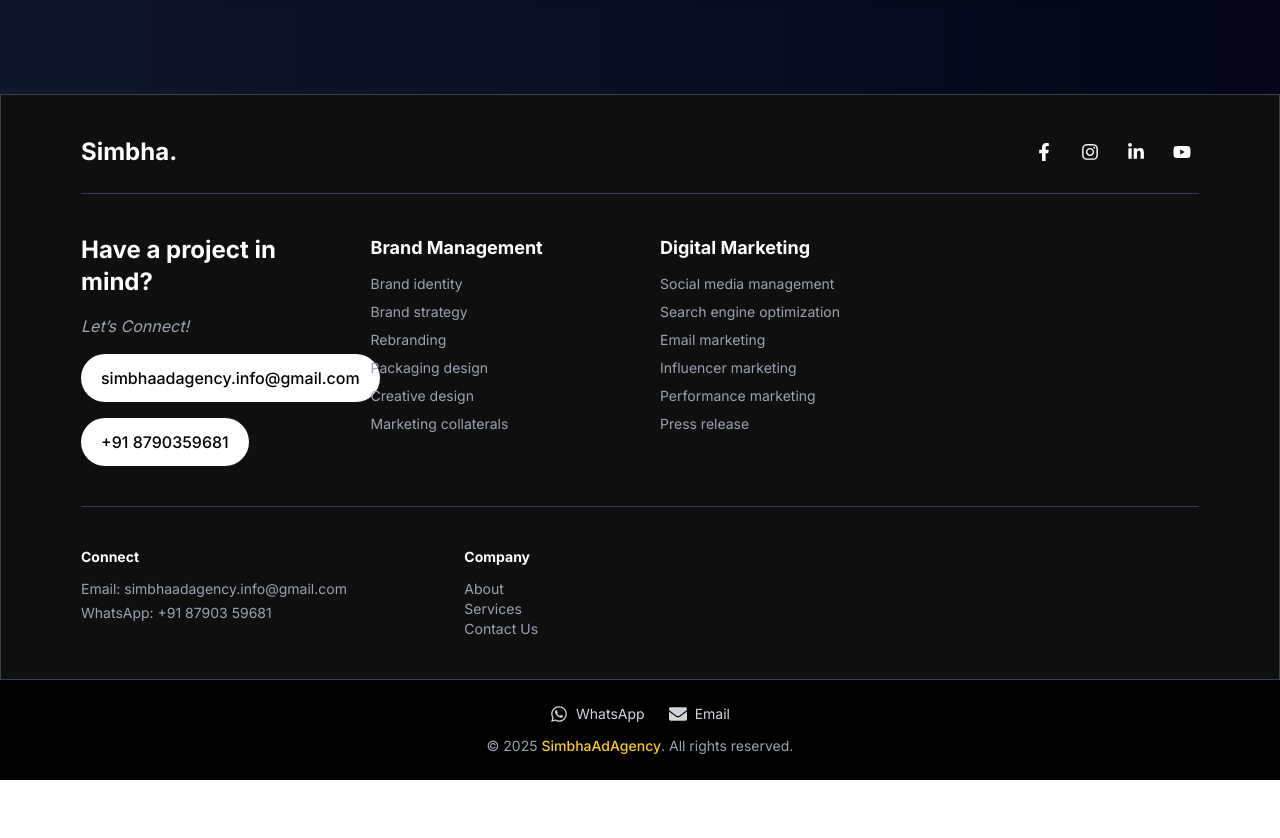
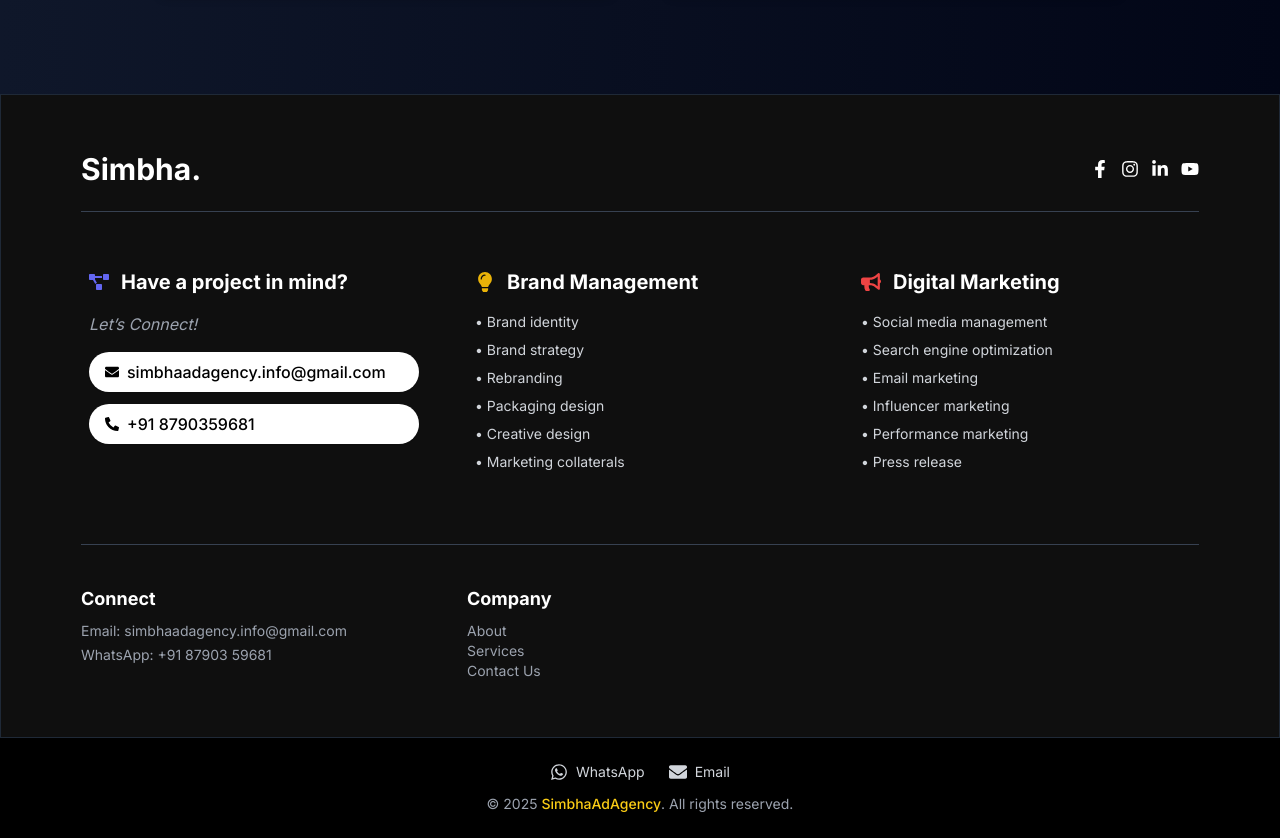
Before and after one commit to koyyana-rahul/Simbha, a React (Create React App) app: page / in a window 1280 px wide. Shown: the part 2875-3713 px from the top of the page. Before the commit the page ends 3655 px from the top, so only its background shows below. Built offline with nearby package versions, Linux system fonts and the light colour scheme.

Commit message:
changes of connect section

```diff
--- a/src/components/ConnectSection.js
+++ b/src/components/ConnectSection.js
@@ -5,141 +5,106 @@
   FaInstagram,
   FaLinkedinIn,
   FaYoutube,
+  FaEnvelope,
+  FaPhoneAlt,
+  FaLightbulb,
+  FaBullhorn,
+  FaProjectDiagram,
 } from "react-icons/fa";
 
 const ConnectSection = () => {
   return (
-    <section className="border border-gray-300 dark:border-gray-700 bg-[#F9FAFB] dark:bg-[#0F0F0F] text-black dark:text-white px-4 sm:px-8 md:px-16 lg:px-20 py-10 transition-colors duration-500">
+    <section className="border border-gray-200 dark:border-gray-800 bg-[#F9FAFB] dark:bg-[#0F0F0F] text-black dark:text-white px-6 sm:px-12 lg:px-20 py-14 transition-colors duration-500 font-inter">
       {/* Top Bar */}
-      <div className="flex flex-col sm:flex-row items-center justify-between border-b border-gray-300 dark:border-gray-700 pb-6 mb-10 gap-6 sm:gap-0">
-        <h1 className="text-2xl font-bold text-black dark:text-white">
-          Simbha.
-        </h1>
-        <div className="flex flex-wrap gap-3 text-lg">
-          {/* Facebook */}
-          <a
-            href="https://facebook.com"
-            target="_blank"
-            rel="noopener noreferrer"
-            className="group p-2 rounded-full text-black dark:text-white hover:bg-[#1877F2] hover:text-white transition duration-300"
-          >
-            <FaFacebookF />
-          </a>
-
-          {/* Instagram */}
-          <a
-            href="https://instagram.com"
-            target="_blank"
-            rel="noopener noreferrer"
-            className="group rounded-full transition duration-300"
-          >
-            <div className="p-2 rounded-full text-black dark:text-white group-hover:bg-gradient-to-tr group-hover:from-pink-500 group-hover:to-yellow-500 group-hover:text-white transition duration-300">
-              <FaInstagram />
-            </div>
-          </a>
-
-          {/* LinkedIn */}
-          <a
-            href="https://linkedin.com"
-            target="_blank"
-            rel="noopener noreferrer"
-            className="group p-2 rounded-full text-black dark:text-white hover:bg-[#0077B5] hover:text-white transition duration-300"
-          >
-            <FaLinkedinIn />
-          </a>
-
-          {/* YouTube */}
-          <a
-            href="https://youtube.com"
-            target="_blank"
-            rel="noopener noreferrer"
-            className="group p-2 rounded-full text-black dark:text-white hover:bg-[#FF0000] hover:text-white transition duration-300"
-          >
-            <FaYoutube />
-          </a>
+      <div className="flex flex-col sm:flex-row items-center justify-between border-b border-gray-300 dark:border-gray-700 pb-6 mb-12 gap-6 sm:gap-0">
+        <h1 className="text-3xl font-bold">Simbha.</h1>
+        <div className="flex gap-3 text-lg">
+          <a href="#" className="hover:text-blue-600 transition"><FaFacebookF /></a>
+          <a href="#" className="hover:text-pink-500 transition"><FaInstagram /></a>
+          <a href="#" className="hover:text-blue-800 transition"><FaLinkedinIn /></a>
+          <a href="#" className="hover:text-red-600 transition"><FaYoutube /></a>
         </div>
       </div>
 
-      {/* Main Grid */}
-      <div className="grid md:grid-cols-2 lg:grid-cols-4 gap-10 border-b border-gray-300 dark:border-gray-700 pb-10">
-        {/* Contact Info */}
-        <div className="space-y-4">
-          <h2 className="text-2xl font-bold">Have a project in mind?</h2>
-          <p className="italic text-gray-600 dark:text-gray-400">
-            Let’s Connect!
-          </p>
-          <a
-            href="mailto:simbhaadagency.info@gmail.com"
-            className="block bg-black dark:bg-white text-white dark:text-black px-5 py-3 rounded-full font-medium w-max hover:opacity-80 transition"
-          >
-            simbhaadagency.info@gmail.com
-          </a>
-          <a
-            href="tel:+918790359681"
-            className="block bg-black dark:bg-white text-white dark:text-black px-5 py-3 rounded-full font-medium w-max hover:opacity-80 transition"
-          >
-            +91 8790359681
-          </a>
+      {/* Main Cards Section */}
+      <div className="flex flex-col lg:flex-row justify-between gap-10 mb-16">
+        {/* Card 1: Have a project in mind? */}
+        <div className="p-2 lg:max-w-sm w-full transition">
+          <div className="flex items-center gap-3 mb-4">
+            <FaProjectDiagram className="text-indigo-500 text-xl" />
+            <h2 className="text-xl font-semibold">Have a project in mind?</h2>
+          </div>
+          <p className="text-gray-600 dark:text-gray-400 italic mb-4">Let’s Connect!</p>
+          <div className="flex flex-col gap-3">
+            <a
+              href="mailto:simbhaadagency.info@gmail.com"
+              title="simbhaadagency.info@gmail.com"
+              className="flex items-center gap-2 bg-gray-100 dark:bg-white text-black px-4 py-2 rounded-full font-medium shadow-sm hover:opacity-80 truncate"
+            >
+              <FaEnvelope className="text-sm" />
+              simbhaadagency.info@gmail.com
+            </a>
+            <a
+              href="tel:+918790359681"
+              className="flex items-center gap-2 bg-gray-100 dark:bg-white text-black px-4 py-2 rounded-full font-medium shadow-sm hover:opacity-80"
+            >
+              <FaPhoneAlt className="text-sm" />
+              +91 8790359681
+            </a>
+          </div>
         </div>
 
-        {/* Brand Management */}
-        <div>
-          <h3 className="text-lg font-semibold mb-3">Brand Management</h3>
-          <ul className="space-y-2 text-sm text-gray-700 dark:text-gray-400">
-            <li>Brand identity</li>
-            <li>Brand strategy</li>
-            <li>Rebranding</li>
-            <li>Packaging design</li>
-            <li>Creative design</li>
-            <li>Marketing collaterals</li>
+        {/* Card 2: Brand Management */}
+        <div className="p-2 lg:max-w-sm w-full transition">
+          <div className="flex items-center gap-3 mb-4">
+            <FaLightbulb className="text-yellow-500 text-xl" />
+            <h2 className="text-xl font-semibold">Brand Management</h2>
+          </div>
+          <ul className="space-y-2 text-gray-700 dark:text-gray-300 text-sm">
+            <li>• Brand identity</li>
+            <li>• Brand strategy</li>
+            <li>• Rebranding</li>
+            <li>• Packaging design</li>
+            <li>• Creative design</li>
+            <li>• Marketing collaterals</li>
           </ul>
         </div>
 
-
-
-        {/* Digital Marketing */}
-        <div>
-          <h3 className="text-lg font-semibold mb-3">Digital Marketing</h3>
-          <ul className="space-y-2 text-sm text-gray-700 dark:text-gray-400">
-            <li>Social media management</li>
-            <li>Search engine optimization</li>
-            <li>Email marketing</li>
-            <li>Influencer marketing</li>
-            <li>Performance marketing</li>
-            <li>Press release</li>
+        {/* Card 3: Digital Marketing */}
+        <div className="p-2 lg:max-w-sm w-full transition">
+          <div className="flex items-center gap-3 mb-4">
+            <FaBullhorn className="text-red-500 text-xl" />
+            <h2 className="text-xl font-semibold">Digital Marketing</h2>
+          </div>
+          <ul className="space-y-2 text-gray-700 dark:text-gray-300 text-sm">
+            <li>• Social media management</li>
+            <li>• Search engine optimization</li>
+            <li>• Email marketing</li>
+            <li>• Influencer marketing</li>
+            <li>• Performance marketing</li>
+            <li>• Press release</li>
           </ul>
         </div>
       </div>
 
-      {/* Bottom Info */}
-      <div className="pt-10 grid gap-8 md:grid-cols-2 lg:grid-cols-3 text-sm text-gray-700 dark:text-gray-400">
-        {/* Connect */}
+      {/* Footer Grid */}
+      <div className="grid gap-10 sm:grid-cols-2 lg:grid-cols-3 text-sm text-gray-700 dark:text-gray-400 border-t border-gray-300 dark:border-gray-700 pt-10">
+        {/* Contact Info */}
         <div>
-          <h4 className="text-black dark:text-white font-semibold mb-3">
-            Connect
-          </h4>
+          <h4 className="text-lg font-semibold text-black dark:text-white mb-2">Connect</h4>
           <ul className="space-y-1">
-
             <li>Email: simbhaadagency.info@gmail.com</li>
             <li>WhatsApp: +91 87903 59681</li>
           </ul>
         </div>
 
-        {/* Company */}
+        {/* Company Links */}
         <div>
-          <h4 className="text-black dark:text-white font-semibold mb-3">
-            Company
-          </h4>
+          <h4 className="text-lg font-semibold text-black dark:text-white mb-2">Company</h4>
           <ul className="space-y-1">
-            <Link to="/about">
-              <li>About</li>
-            </Link>
-            <Link to="/services">
-              <li>Services</li>
-            </Link>
-            <Link to="/contact">
-              <li>Contact Us</li>
-            </Link>
+            <Link to="/about"><li>About</li></Link>
+            <Link to="/services"><li>Services</li></Link>
+            <Link to="/contact"><li>Contact Us</li></Link>
           </ul>
         </div>
       </div>
```
